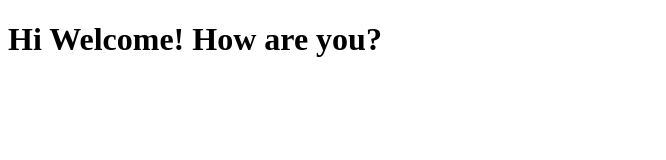
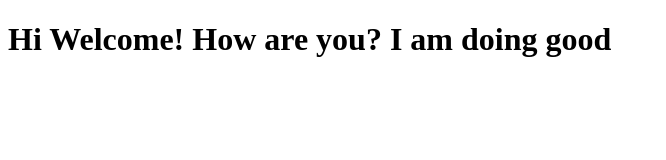
Before and after one commit to siri926/My-First-Repository, a plain HTML site: page index.html in a window 1280 px wide. Shown: the whole page, without its empty margins (0-666 px from the left). Drawn offline with Linux system fonts and the light colour scheme.

Commit message:
Third change

```diff
--- a/index.html
+++ b/index.html
@@ -6,7 +6,7 @@
 </head>
 
 <body>
-    <h1>Hi Welcome! How are you?</h1>
+    <h1>Hi Welcome! How are you? I am doing good</h1>
 </body>
 
 </html>
```
